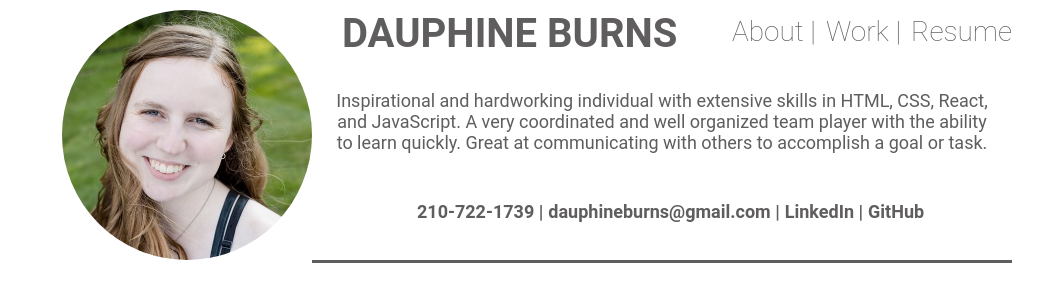
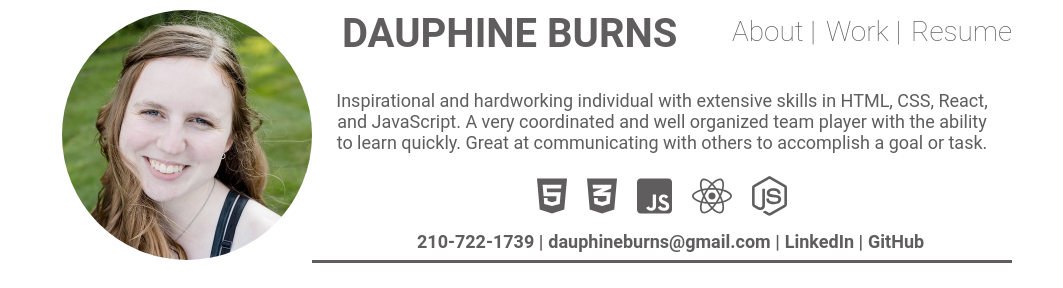
Before and after one commit to burnsgirl/dauphineburnsportfolio, a React (Create React App) app: page / in a window 1280 px wide. Shown: the top 288 px of the page, without its empty margins (108-1171 px from the left). Built offline with nearby package versions, Linux system fonts and the light colour scheme; grey boxes are pictures that could not be loaded.

Commit message:
styled icons for full screen

```diff
--- a/public/index.html
+++ b/public/index.html
@@ -41,6 +41,6 @@
       To begin the development, run `npm start` or `yarn start`.
       To create a production bundle, use `npm run build` or `yarn build`.
     -->
-    <!-- <script src="https://use.fontawesome.com/releases/v5.15.3/js/all.js" crossorigin="anonymous"></script> -->
+    <script src="https://use.fontawesome.com/releases/v5.15.3/js/all.js" crossorigin="anonymous"></script>
   </body>
 </html>
--- a/src/components/header/header.css
+++ b/src/components/header/header.css
@@ -101,6 +101,11 @@ header {
 .contact {
     position: relative;
     left: 60px;
+    top: -35px;
+}
+
+#icons {
+    padding: 0px 10px;
 }
 
 .contact a{
@@ -226,15 +231,15 @@ header {
         width: 400px;
     }
 
-    #skills {
+    /* #skills {
         margin: 0px;
-    }
+    } */
 
     #betterWork {
         display:flex;
-        flex-direction: row;
+        /* flex-direction: row; */
         color: rgb(95, 93, 93);
-        align-items: center;
+        /* align-items: center; */
     }
 
     .contact {
--- a/src/components/header/header.js
+++ b/src/components/header/header.js
@@ -5,6 +5,7 @@ import Resume from "../../Dauphine Burns Web Resume.pdf";
 function Header() {
     return (
         <header className="container">
+
         <div className="header">
             <div id="pic">
                 <img src="assets/header/me.jpg" alt="Girl with blonde hair standing outside."/>
@@ -26,11 +27,23 @@ function Header() {
             <div className="aboutmeoverview">
                 <p id="aboutme">Inspirational and hardworking individual with extensive skills in HTML, CSS, React, and JavaScript. A very coordinated and well organized team player with the ability to learn quickly. Great at communicating with others to accomplish a goal or task.</p>
                 {/* <img src="assets/header/skills.jpg"></img> */}
-                {/* <div id="betterWork">
-                    <p id="skills"><i class="fab fa-html5 fa-3x"></i>        <i class="fab fa-css3-alt fa-3x"></i>        <i class="fab fa-js-square fa-3x"></i>        <i class="fab fa-react fa-3x"></i>        <i class="fab fa-node-js fa-3x"></i></p>
 
-                </div> */}
+                <div id="betterWork"
+                style={{display: "flex",
+                justifyContent: "center",
+                fontSize: "40px",
+                position: "relative",
+                top: "-27px"
+                }}>
+                    <div id="icons"><i class="fab fa-html5"></i></div>
+                    <div id="icons"><i class="fab fa-css3-alt"></i></div>
+                    <div id="icons"><i class="fab fa-js-square"></i></div>
+                    <div id="icons"><i class="fab fa-react"></i></div>
+                    <div id="icons"><i class="fab fa-node-js"></i></div>
+                </div>
+
                 <div className="contact">
+
                     <ul>
                         <a id="number" href="#about">210-722-1739 |</a>
                         <a id="email" href="#about">dauphineburns@gmail.com |</a>
@@ -41,6 +54,7 @@ function Header() {
                 </div>
             </div>
         </div>
+
     </header>
     )
 }
```
